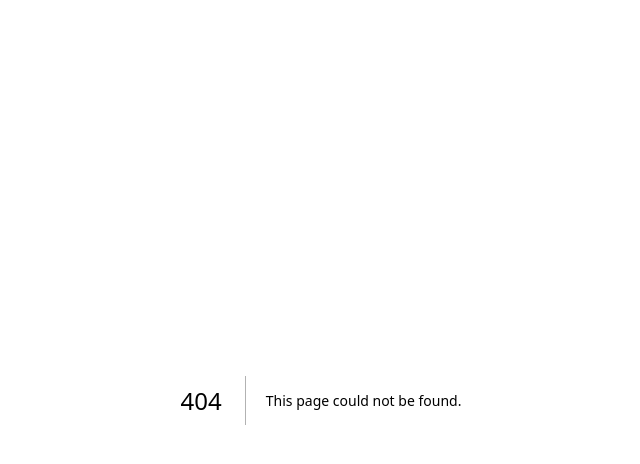
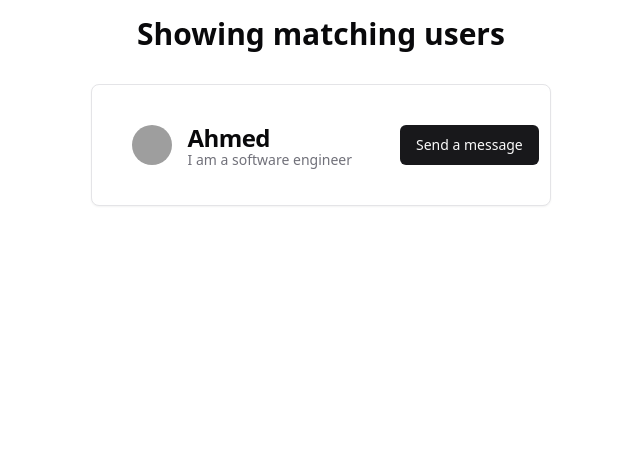
Before and after one commit to ahmedkhaleel2004/intellex, a Next.js app: page /dashboard/create in a window 1280 px wide. Before the commit this address had no page. Shown: the top 464 px of the page, without its empty margins (319-959 px from the left). Built offline with nearby package versions, Linux system fonts and the light colour scheme; grey boxes are pictures that could not be loaded.

Commit message:
show users on create page

```diff
--- /dev/null
+++ b/app/dashboard/create/page.tsx
@@ -0,0 +1,46 @@
+import React from "react";
+import {
+	Card,
+	CardContent,
+	CardDescription,
+	CardFooter,
+	CardHeader,
+	CardTitle,
+} from "@/components/ui/card";
+import { Avatar, AvatarFallback, AvatarImage } from "@/components/ui/avatar";
+import { Button } from "@/components/ui/button";
+
+const Create = () => {
+	// write a function to find matching users
+	const users = [
+		{
+			name: "Ahmed",
+			photoURL:
+				"https://lh3.googleusercontent.com/a/ACg8ocIhT5hvWlrQnHDnPjDTGy_zob50QOMYcOi1MyfWUtQ5PWM=s96-c",
+			description: "I am a software engineer",
+		},
+	];
+
+	return (
+		<div className="flex flex-col items-center justify-center max-w-screen-md mx-auto">
+			<h1 className="text-3xl font-bold m-4">Showing matching users</h1>
+			{users.map((user: any) => (
+				<Card className="m-4 min-w-[60%] flex flex-row items-center">
+					<CardHeader className="flex-row items-center">
+						<Avatar className="m-4">
+							<AvatarImage src={user.photoURL} alt="User PFP" />
+							<AvatarFallback>//</AvatarFallback>
+						</Avatar>
+						<div>
+							<CardTitle>{user.name}</CardTitle>
+							<CardDescription>{user.description}</CardDescription>
+						</div>
+					</CardHeader>
+					<Button className="ml-6">Send a message</Button>
+				</Card>
+			))}
+		</div>
+	);
+};
+
+export default Create;
```
